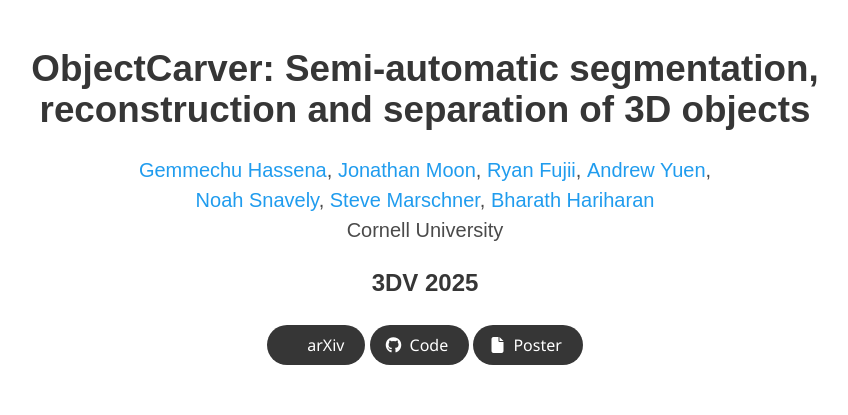
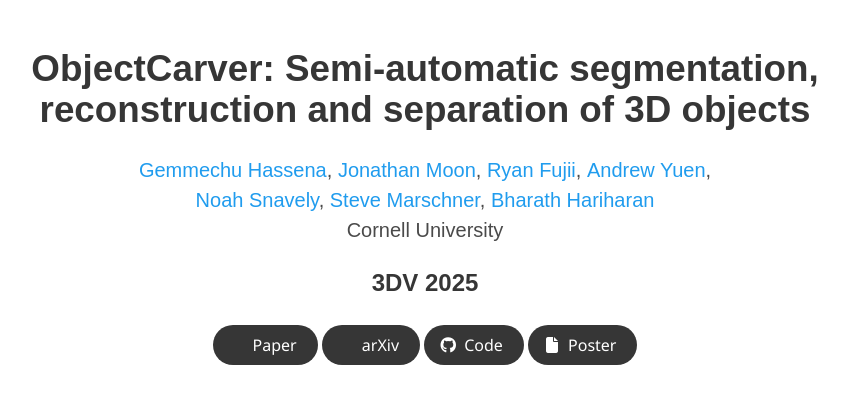
Before and after one commit to ObjectCarver/objectcarver.github.io, a plain HTML site: page index.html in a window 1280 px wide. Shown: the top 415 px of the page, without its empty margins (215-1063 px from the left). Drawn offline with nearby package versions, Linux system fonts and the light colour scheme; a web font is replaced by a local one.

Commit message:
add paper

```diff
--- a/index.html
+++ b/index.html
@@ -86,6 +86,16 @@
         </div>
           <div class="column has-text-centered">
             <div class="publication-links">
+
+              <span class="link-block">
+                <a href="https://openreview.net/attachment?id=jHF0Xp9GVu&name=pdf"
+                   class="external-link button is-normal is-rounded is-dark">
+                  <span class="icon">
+                      <i class="ai ai-arxiv"></i>
+                  </span>
+                  <span>Paper</span>
+                </a>
+              </span>
 
               <span class="link-block">
                 <a href="https://arxiv.org/abs/2407.19108"
```
